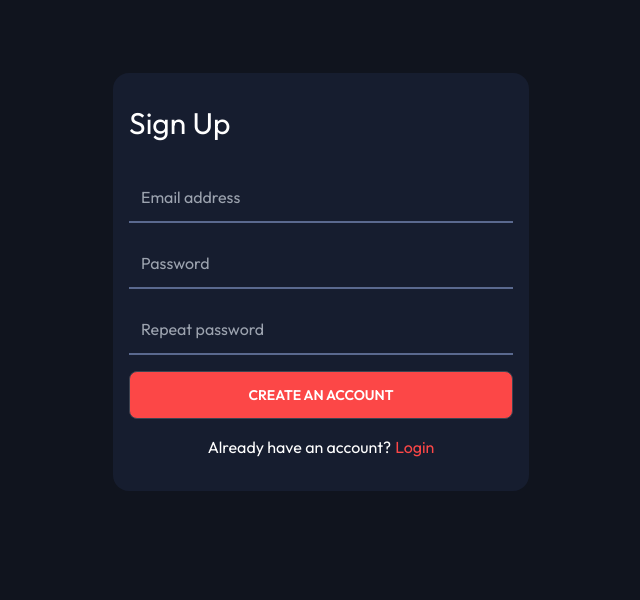
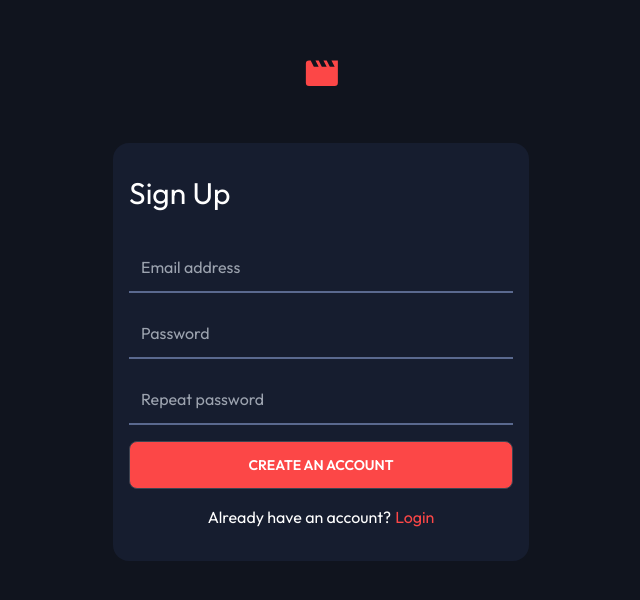
Before and after one commit to EkChills/entertainment-web-app, a React (Vite) app: page / in a window 1280 px wide. Shown: the part 118-718 px from the top of the page, without its empty margins (319-959 px from the left). Built offline with nearby package versions, Linux system fonts and the light colour scheme.

Commit message:
added logo to signup

```diff
--- a/src/pages/Signup.jsx
+++ b/src/pages/Signup.jsx
@@ -1,6 +1,8 @@
 import React from 'react'
 import LoginButton from '../components/LoginButton'
 import { useNavigate } from 'react-router-dom'
+import logo from '../assets/logo.svg'
+
 
 
 const Signup = ({loggedIn, setLoggedIn}) => {
@@ -39,7 +41,9 @@ const Signup = ({loggedIn, setLoggedIn}) => {
 
   console.log(userValues);
   return (
-    <div className='w-full min-h-[100vh] bg-DarkBlue flex justify-center items-center'>
+    <div className='w-full min-h-[100vh] bg-DarkBlue flex flex-col justify-center items-center'>
+
+      <img src={logo} className="mx-auto my-14 " />
       <form className='w-full container mx-auto px-5 ' onSubmit={onSubmitHandler} >
       <div className="card mx-auto p-4 flex flex-col space-y-4 min-w-[20rem] max-w-[26rem] bg-SemiDarkBlue py-8">
         <h3 className='text-3xl text-PureWhite mb-4'>Sign Up</h3>
```
